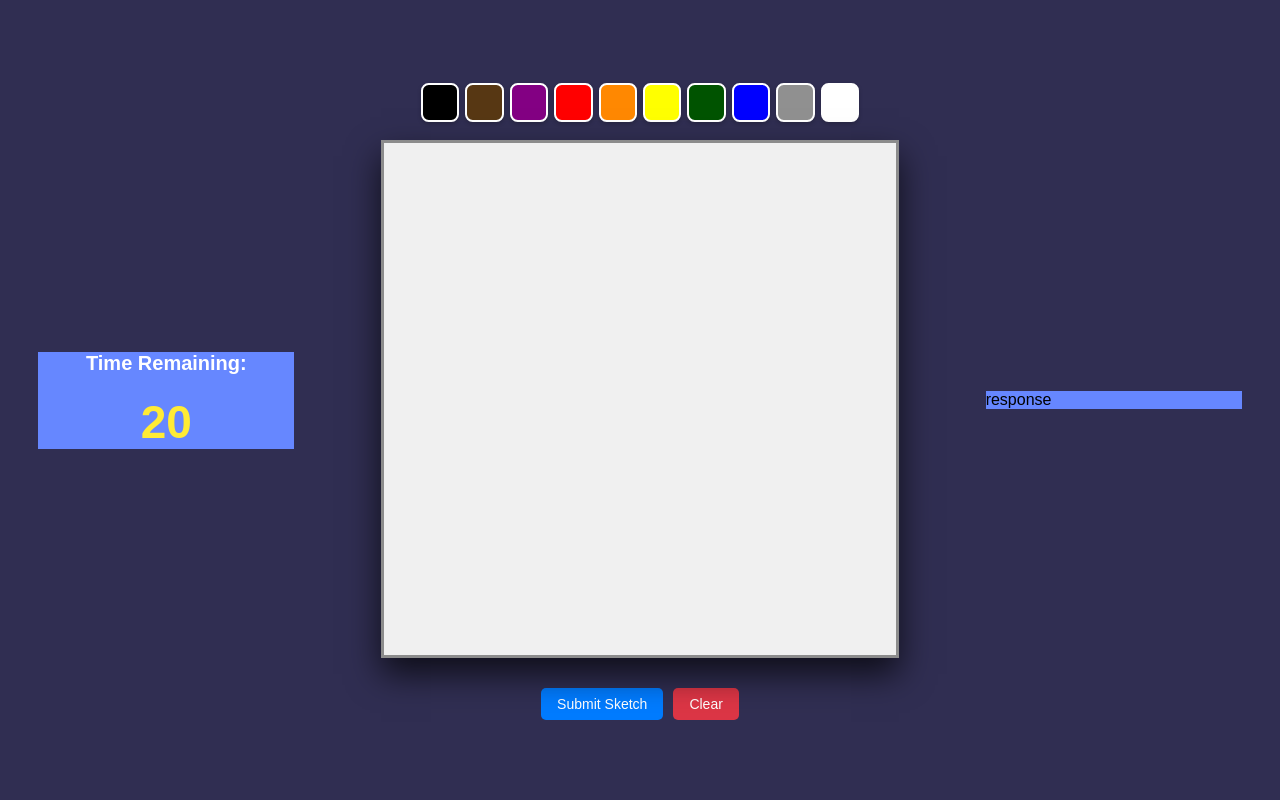
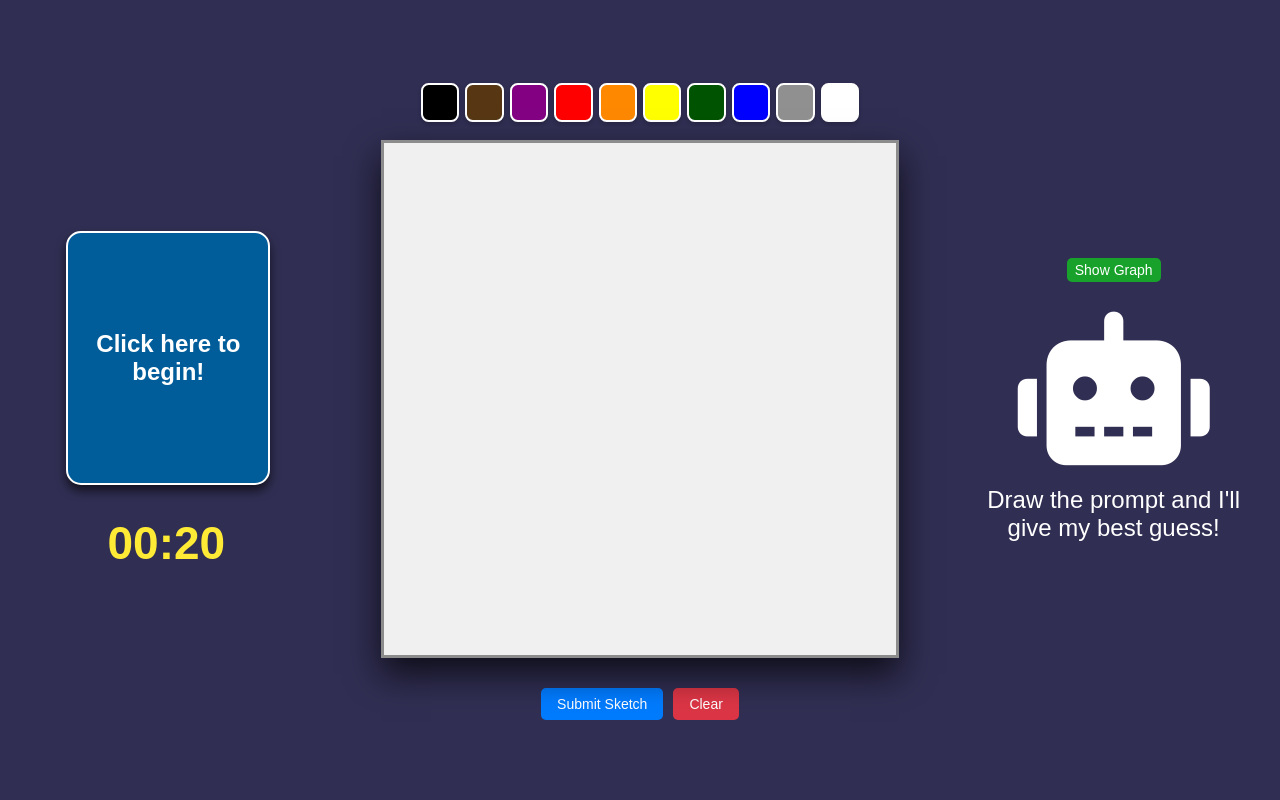
Before and after one commit to NickStrauch13/ai-pictionary, a Flask app: page / in a window 1280 px wide. Run offline with Flask 3, Linux system fonts and the light colour scheme.

Commit message:
Updated pictionary app frontend

```diff
--- a/src/pictionary-app/static/css/style.css
+++ b/src/pictionary-app/static/css/style.css
@@ -16,9 +16,83 @@ body, html {
     width: 100%;
 }
 
+.prompt-and-timer-container {
+    width: 20%;
+    display: flex;
+    flex-direction: column;
+    align-items: center;
+    justify-content: center;
+}
+
+.flip-card {
+    perspective: 1000px;
+    transition: transform 0.3s;
+}
+
+.flip-card-inner {
+    position: relative;
+    width: 200px;
+    height: 250px;
+    transform-style: preserve-3d;
+    transition: transform 0.8s;
+}
+
+.flip-card-front, .flip-card-back {
+    position: absolute;
+    width: 100%;
+    height: 100%;
+    backface-visibility: hidden;
+    display: flex;
+    align-items: center;
+    justify-content: center;
+    border-radius: 15px;
+    box-shadow: 0px 6px 10px rgba(0, 0, 0, 0.6);
+    border: 2px solid #ffffff;
+}
+
+.flip-card-front {
+    background-color: #015d9a;
+}
+
+.flip-card-back {
+    background-color: #006803;
+    color: white;
+    transform: rotateY(180deg);
+    display: flex;
+    flex-direction: column;
+    align-items: center;
+    justify-content: center;
+}
+
+.flip-card:hover {
+    transform: scale(1.05); /* Slightly larger on hover */
+}
+
+.prompt-container {
+    display: flex;
+    flex-direction: column;
+    align-items: center;
+    justify-content: center;
+    width: 100%;
+    margin-bottom: 10vh;
+}
+
+.prompt-prefix{
+    font-size: 24px;
+    font-weight: bold;
+    color: #ffffff;
+    text-align: center;
+}
+
+#promptText {
+    font-size: 40px;
+    font-weight: bold;
+    color: #ffeb35;
+    margin-top: 25px;
+}
+
 .timer-container {
-    background-color: #6687ff;
-    width: 20%;
+    width: 100%;
     display: flex;
     flex-direction: column;
     align-items: center;
@@ -26,6 +100,7 @@ body, html {
     color: #ffeb35;
     font-size: 46px;
     font-weight: bold;
+    margin-top: 15px;
 }
 
 .timer-prompt {
@@ -137,6 +212,75 @@ body, html {
 }
 
 .response-container {
-    background-color: #6687ff;
+    display: flex;
+    flex-direction: column;
+    align-items: center;
+    justify-content: center;
+    text-align: center;
     width: 20%;
+    height: 100%;
 }
+
+.graph-and-button-container {
+    display: flex;
+    flex-direction: column;
+    align-items: center;
+    justify-content: center;
+    width: 100%;
+    margin-bottom: 20px;
+}
+
+.graph-toggle-button {
+    padding: 4px 8px; /* Adjusted padding */
+    font-size: 14px; /* Adjusted font size */
+    color: #ffffff;
+    background-color: #18a22b;
+    border: none;
+    border-radius: 5px;
+    cursor: pointer;
+    transition: background-color 0.3s ease;
+    margin-bottom: 10px;
+}
+
+.graph-toggle-button:hover {
+    background-color: #12761f;
+}
+
+.graph-container {
+    width: 100%;
+}
+
+.prediction-graph {
+    background-color: #cce8ff;
+    width: 100%;
+    border-radius: 15px;
+}
+
+.robot-and-response-container {
+    display: flex;
+    flex-direction: column;
+    align-items: center;
+    justify-content: center;
+    text-align: center;
+    width: 100%;
+    color: #ffffff;
+    font-size: 24px;
+}
+
+.top-prediction-class {
+    font-size: 36px;
+    font-weight: bold;
+    color:#ffffff;
+}
+
+.correct-prediction-class {
+    font-size: 36px;
+    font-weight: bold;
+    color:#ffeb35;
+}
+
+.robot-icon {
+    font-size: 12vw;
+    margin-bottom: 20px;
+    color: #ffffff;
+}
--- a/src/pictionary-app/static/js/script.js
+++ b/src/pictionary-app/static/js/script.js
@@ -4,6 +4,10 @@ document.addEventListener('DOMContentLoaded', () => {
     const colorOptions = document.querySelectorAll('.color-option');
     const resetBtn = document.getElementById('resetBtn');
     const sketchSubjects = ["Airplane", "Bicycle", "Butterfly", "Car", "Flower", "House", "Ladybug", "Train", "Tree", "Whale"];
+    const toggleGraphBtn = document.getElementById('toggleGraphBtn');
+    const graphContainer = document.getElementById('graphContainer');
+    const flipCard = document.querySelector('.flip-card');
+    const timerText = document.getElementById('timerText');
     shuffleArray(sketchSubjects);
     let currentSubjectIndex = 0;
     let saveCount = 0;
@@ -12,6 +16,11 @@ document.addEventListener('DOMContentLoaded', () => {
     let currentColor = '#000000'; // Default color
     let isDragging = false;
     let brushSize = 3;
+    let strokesMade = 0;
+    let predictionFreq = 20; // Classify the image every 20 strokes
+    let myChart = null;
+    let timeRemaining = 20;
+    let countdownInitiated = false;
 
     let matrix = Array.from({ length: gridSize }, () =>
     Array.from({ length: gridSize }, () =>
@@ -92,17 +101,6 @@ document.addEventListener('DOMContentLoaded', () => {
         activateCell(e.target);
     }
 
-    // function activateCell(cell) {
-    //     if (currentColor === null) {
-    //         currentColor = '#000000';
-    //     }
-    //     const index = parseInt(cell.dataset.index);
-    //     const row = Math.floor(index / gridSize);
-    //     const col = index % gridSize;
-    //     const colorValue = hexToRgb(currentColor);
-    //     matrix[row][col] = [colorValue.r, colorValue.g, colorValue.b];
-    //     cell.style.backgroundColor = currentColor;
-    // }
 
     function activateCell(cell) {
         if (currentColor === null) {
@@ -119,6 +117,11 @@ document.addEventListener('DOMContentLoaded', () => {
             for (let c = col - offset; c <= col + offset; c++) {
                 updateCell(r, c, colorValue);
             }
+        }
+        strokesMade++;
+        // If strokesMade is a multiple of predictionFreq, classify the image
+        if (strokesMade % predictionFreq === 0)  {
+            classifyImage();
         }
     }
 
@@ -161,8 +164,8 @@ document.addEventListener('DOMContentLoaded', () => {
     }
 
     function updateSketchSubject() {
-        const sketchSubject = document.getElementById('sketchSubject');
-        //sketchSubject.textContent = sketchSubjects[currentSubjectIndex];
+        const promptText = document.getElementById('promptText');
+        promptText.textContent = sketchSubjects[currentSubjectIndex];
     }
     updateSketchSubject();
 
@@ -270,7 +273,6 @@ document.addEventListener('DOMContentLoaded', () => {
     }
 
 
-
     resetBtn.addEventListener('click', clearCanvas);
 
     function clearCanvas() {
@@ -283,11 +285,144 @@ document.addEventListener('DOMContentLoaded', () => {
         cells.forEach(cell => {
             cell.style.backgroundColor = '#f0f0f0'; // Reset cells to white
         });
+        strokesMade = 0;
     }
 
     createGrid();
 
+    // Timer
+    function startCountdown() {
+        const interval = setInterval(() => {
+            timeRemaining -= 1;
+            if (timeRemaining < 10) {
+                timerText.textContent = `00:0${timeRemaining}`;
+            } else {
+                timerText.textContent = `00:${timeRemaining}`;
+            }
 
+            if (timeRemaining <= 0) {
+                clearInterval(interval);
+            }
+        }, 1000); // Decrease every 1 second
+    }
+
+    // Flip the prompt card
+    flipCard.addEventListener('click', () => {
+        const flipInner = flipCard.querySelector('.flip-card-inner');
+        flipInner.style.transform = flipInner.style.transform === 'rotateY(180deg)' ? 'rotateY(0deg)' : 'rotateY(180deg)';
+        if (!countdownInitiated){
+            countdownInitiated = true;
+            startCountdown();
+        }
+    });
+
+    // Function to create or update the prediction chart
+    function updateChart(newData) {
+        const predictions = Object.entries(newData).sort((a, b) => b[1] - a[1]).slice(0, 5);
+        const labels = predictions.map(([label, _]) => label);
+        const scores = predictions.map(([_, score]) => score);
+
+        const ctx = document.getElementById('predictionGraph').getContext('2d');
+
+        if (!myChart) {
+            // Create the chart if it doesn't exist
+            myChart = new Chart(ctx, {
+                type: 'bar', // 'horizontalBar' for older versions of Chart.js
+                data: {
+                    labels: labels,
+                    datasets: [{
+                        label: "",
+                        data: scores,
+                        backgroundColor: 'rgba(74, 224, 74, 0.5)',
+                        borderColor: 'rgba(74, 224, 74, 1)',
+                        borderWidth: 1
+                    }]
+                },
+                options: {
+                    plugins: {
+                        legend: {
+                            display: false
+                        }
+                    },
+                    indexAxis: 'y',
+                    scales: {
+                        y: {
+                            ticks: {
+                                autoSkip: false
+                            }
+                        },
+                        x: {
+                            beginAtZero: true
+                        }
+                    }
+                }
+            });
+        } else {
+            // Update the chart if it already exists
+            myChart.data.labels = labels;
+            myChart.data.datasets.forEach((dataset) => {
+                dataset.data = scores;
+            });
+            myChart.update();
+        }
+    }
+
+
+    updateChart({"Airplane":0, "Bicycle":0, "Butterfly":0, "Car":0, "Flower":0}); // Initialize the chart with zero confidence values
+    graphContainer.style.display = 'none';
+
+    toggleGraphBtn.addEventListener('click', () => {
+        if (graphContainer.style.display === 'none') {
+            graphContainer.style.display = 'block';
+            toggleGraphBtn.textContent = 'Hide Graph';
+        } else {
+            graphContainer.style.display = 'none';
+            toggleGraphBtn.textContent = 'Show Graph';
+        }
+    });
+
+
+    // Send image to /predict enpoint
+    async function predictAndDisplayResults(imageData) {
+        const response = await fetch('/predict', {
+            method: 'POST',
+            headers: {
+                'Content-Type': 'application/json'
+            },
+            body: JSON.stringify({
+                image: imageData,
+                sketchsubject: sketchSubjects[currentSubjectIndex]  // Assuming you want to send this as well
+            })
+        });
+        const data = await response.json();
+        const topPredictionElement = document.getElementById('topPrediction');
+        const topPredictionClassElement = document.getElementById('topPredictionClass');
+        const correctPredictionElement = document.getElementById('correctPredictionClass');
+
+        // Update the prediction text
+        if (strokesMade >= 50 && data.all_predictions[data.predicted_class] > 0.7) {
+            if (data.predicted_class === sketchSubjects[currentSubjectIndex]) {
+                topPredictionElement.textContent = `Oh, I got it! It's`;
+                correctPredictionElement.textContent = `${data.predicted_class}`;
+                topPredictionClassElement.textContent = `🎉🎉🎉`;
+            } else {
+                topPredictionElement.textContent = `Is it`;
+                correctPredictionElement.textContent = ``;
+                topPredictionClassElement.textContent = `${data.predicted_class}?`;
+            }
+        } else {
+            topPredictionElement.textContent = `Hmmm... I'm not sure.`;
+            correctPredictionElement.textContent = ``;
+            topPredictionClassElement.textContent = ``;
+        }
+
+        console.log('Prediction result:', data);
+
+        updateChart(data.all_predictions);
+    }
+
+
+    // Function to classify the image and display results
     async function classifyImage() {
         const canvas = document.createElement('canvas');
         const ctx = canvas.getContext('2d');
@@ -308,24 +443,11 @@ document.addEventListener('DOMContentLoaded', () => {
 
         // Send this image data to your Flask `/predict` endpoint
         try {
-            const response = await fetch('/predict', {
-                method: 'POST',
-                headers: {
-                    'Content-Type': 'application/json'
-                },
-                body: JSON.stringify({
-                    image: imageData,
-                    sketchsubject: sketchSubjects[currentSubjectIndex]  // Assuming you want to send this as well
-                })
-            });
-            const data = await response.json();
-            console.log('Prediction result:', data);
+            await predictAndDisplayResults(imageData);
         } catch (error) {
             console.error('Error in sending the image for classification:', error);
         }
     }
 
 
-
-
 });
--- a/src/pictionary-app/templates/index.html
+++ b/src/pictionary-app/templates/index.html
@@ -6,12 +6,27 @@
     <title>AI Pictionary</title>
     <link rel="icon" href="{{ url_for('static', filename='pencil.ico') }}">
     <link rel="stylesheet" href="static/css/style.css">
+    <script src="https://cdn.jsdelivr.net/npm/chart.js"></script>
+    <link rel="stylesheet" href="https://cdnjs.cloudflare.com/ajax/libs/font-awesome/6.0.0-beta3/css/all.min.css">
 </head>
 <body>
     <div class="page-container">
-        <div class="timer-container">
-            <span class="timer-prompt">Time Remaining:</span>
-            <span id="timerText">20</span>
+        <div class="prompt-and-timer-container">
+            <div class="flip-card">
+                <div class="flip-card-inner">
+                    <div class="flip-card-front">
+                        <span class="prompt-prefix", id="promptPrefix">Click here to begin!</span>
+                    </div>
+                    <div class="flip-card-back">
+                        <span class="prompt-prefix", id="promptPrefix">Draw:</span>
+                        <span class="prompt-text", id="promptText"></span>
+                    </div>
+                </div>
+            </div>
+            <div class="timer-container">
+                <span class="timer-prompt"></span>
+                <span id="timerText">00:20</span>
+            </div>
         </div>
         <div class="main-container">
             <div id="color-options">
@@ -34,7 +49,18 @@
             </div>
         </div>
         <div class="response-container">
-            <span id="responseText">response</span>
+            <div class="graph-and-button-container" id="graphAndButtonContainer">
+                <button class="graph-toggle-button", id="toggleGraphBtn">Show Graph</button>
+                <div class="graph-container" id="graphContainer">
+                    <canvas class="prediction-graph" id="predictionGraph"></canvas>
+                </div>
+            </div>
+            <div class="robot-and-response-container">
+                <i class="fa-solid fa-robot robot-icon"></i>
+                <span class="top-prediction-text", id="topPrediction">Draw the prompt and I'll give my best guess!</span>
+                <span class="correct-prediction-class", id="correctPredictionClass"></span>
+                <span class="top-prediction-class", id="topPredictionClass"></span>
+            </div>
         </div>
     </div>
     <script src="static/js/script.js"></script>
```
Also changed, not shown: 1 other file.
